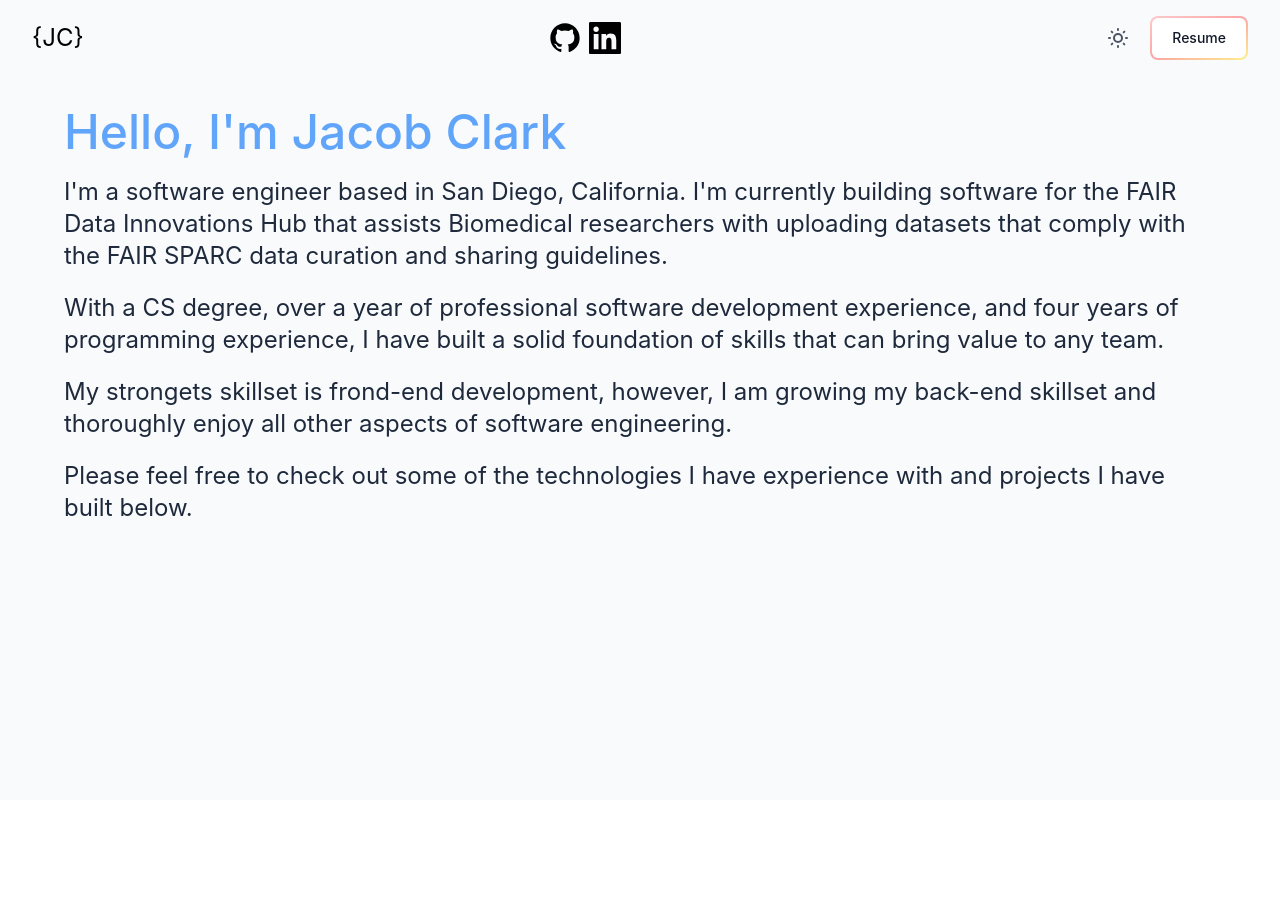
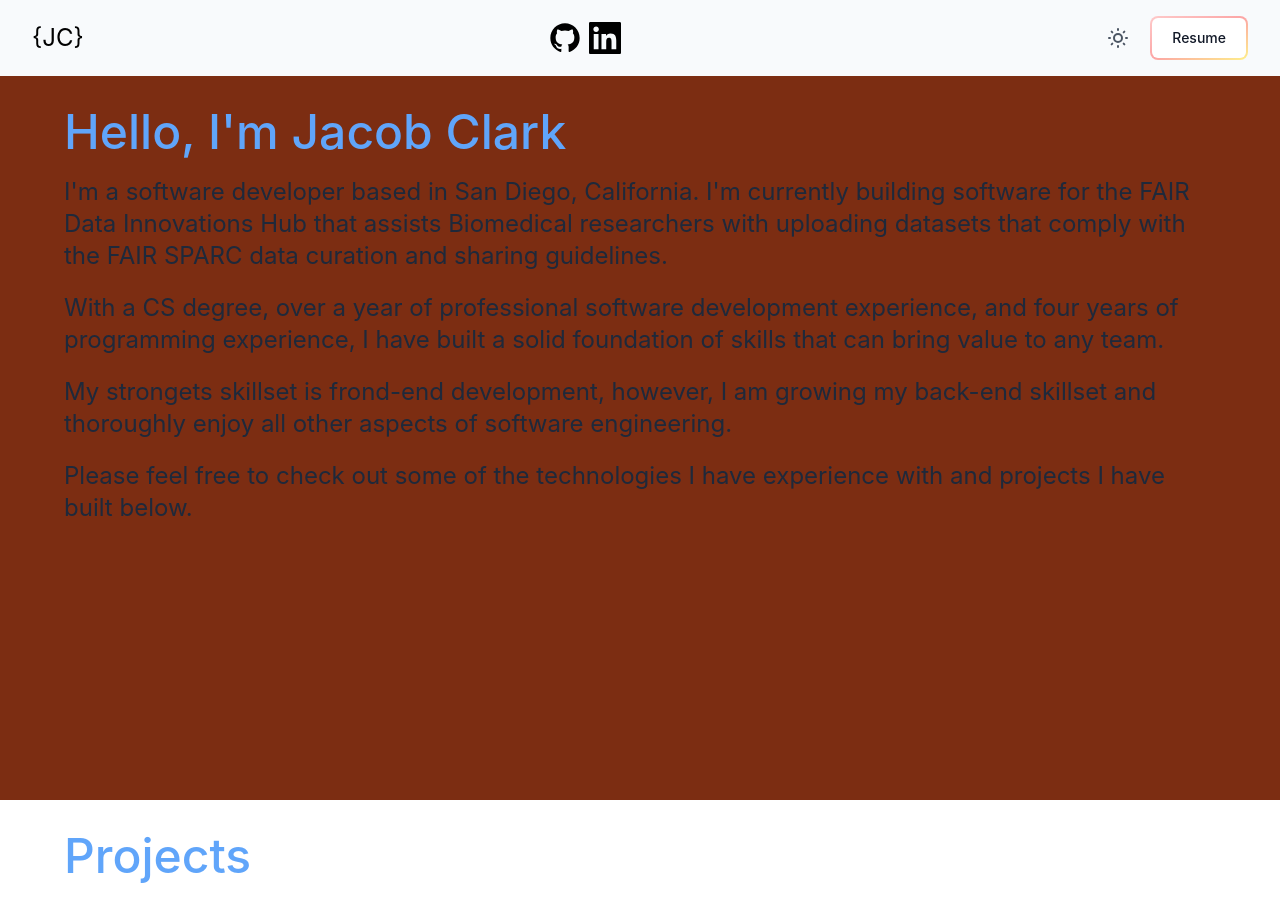
Before and after one commit to JacobiClark/jacobicstw, a Next.js app: page / in a window 1280 px wide. Shown: the top 922 px of the page. Before the commit the page ends 800 px from the top, so only its background shows below. Built offline with nearby package versions, Linux system fonts and the light colour scheme.

Commit message:
added projects section

```diff
--- a/components/Layout.js
+++ b/components/Layout.js
@@ -1,12 +1,13 @@
+import { Fragment } from "react";
 import Navbar from "./Navbar";
 
 export default function Layout({ children }) {
   return (
-    <>
-      <div className="h-screen bg-slate-50 dark:bg-gray-900">
+    <Fragment>
+      <div className="flex flex-col h-screen bg-slate-50 dark:bg-gray-900 ">
         <Navbar />
-        <main>{children}</main>
+        <main className="h-full bg-orange-900">{children}</main>
       </div>
-    </>
+    </Fragment>
   );
 }
--- a/pages/index.js
+++ b/pages/index.js
@@ -1,6 +1,9 @@
+import { Fragment } from "react";
+
 export default function Home() {
   return (
-    <section className="flex flex-col items-center content-center p-5 w-6xl">
+    <Fragment>
+      <section className="flex flex-col items-center content-center h-full p-5 w-6xl">
         <div className="w-full max-w-6xl mx-5 mt-3">
           <h1 className="mb-2 text-5xl font-medium text-blue-400 transition transition-colors duration-1000 dark:text-yellow-300">
             Hello, I&apos;m Jacob Clark
@@ -8,10 +11,10 @@ export default function Home() {
         </div>
         <div className="w-full max-w-6xl mx-5 mt-3">
           <p className="mb-2 text-2xl transition transition-colors duration-1000 text-slate-800 text-md dark:text-gray-50">
-          I&apos;m a software engineer based in San Diego, California. I&apos;m
-          currently building software for the FAIR Data Innovations Hub that
-          assists Biomedical researchers with uploading datasets that comply
-          with the FAIR SPARC data curation and sharing guidelines.
+            I&apos;m a software developer based in San Diego, California.
+            I&apos;m currently building software for the FAIR Data Innovations
+            Hub that assists Biomedical researchers with uploading datasets that
+            comply with the FAIR SPARC data curation and sharing guidelines.
           </p>
         </div>
         <div className="w-full max-w-6xl mx-5 mt-3">
@@ -23,9 +26,9 @@ export default function Home() {
         </div>
         <div className="w-full max-w-6xl mx-5 mt-3">
           <p className="mb-2 text-2xl transition transition-colors duration-1000 text-slate-800 text-md dark:text-gray-50">
-          My strongets skillset is frond-end development, however, I am growing
-          my back-end skillset and thoroughly enjoy all other aspects of
-          software engineering.
+            My strongets skillset is frond-end development, however, I am
+            growing my back-end skillset and thoroughly enjoy all other aspects
+            of software engineering.
           </p>
         </div>
         <div className="w-full max-w-6xl mx-5 mt-3">
@@ -35,5 +38,13 @@ export default function Home() {
           </p>
         </div>
       </section>
+      <section className="flex flex-col items-center content-center h-full p-5 w-6xl">
+        <div className="w-full max-w-6xl mx-5 mt-3">
+          <h1 className="mb-2 text-5xl font-medium text-blue-400 transition transition-colors duration-1000 dark:text-yellow-300">
+            Projects
+          </h1>
+        </div>
+      </section>
+    </Fragment>
   );
 }
```
Lines whose indentation alone changed are shown as unchanged.
